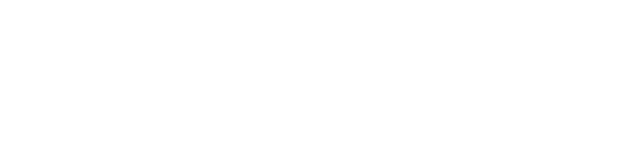
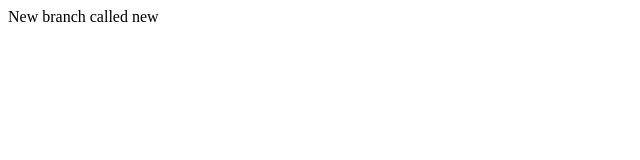
Before and after one commit to tharinjay/Test, a plain HTML site: page index.html in a window 1280 px wide. Shown: the whole page, without its empty margins (0-640 px from the left). Drawn offline with Linux system fonts and the light colour scheme.

Commit message:
New branch

```diff
--- a/index.html
+++ b/index.html
@@ -6,6 +6,6 @@
     <title>Document</title>
 </head>
 <body>
-
+    New branch called new
 </body>
 </html>
```
